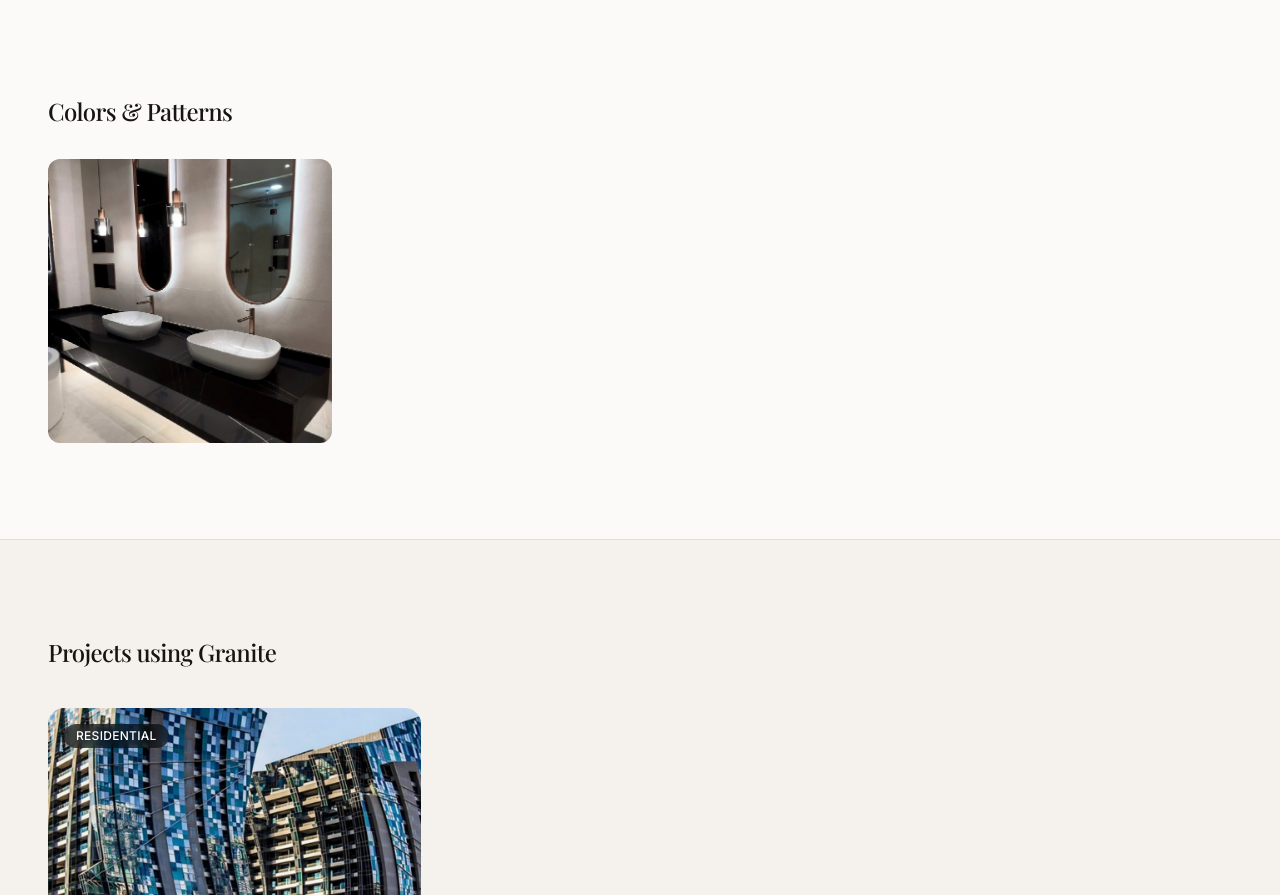
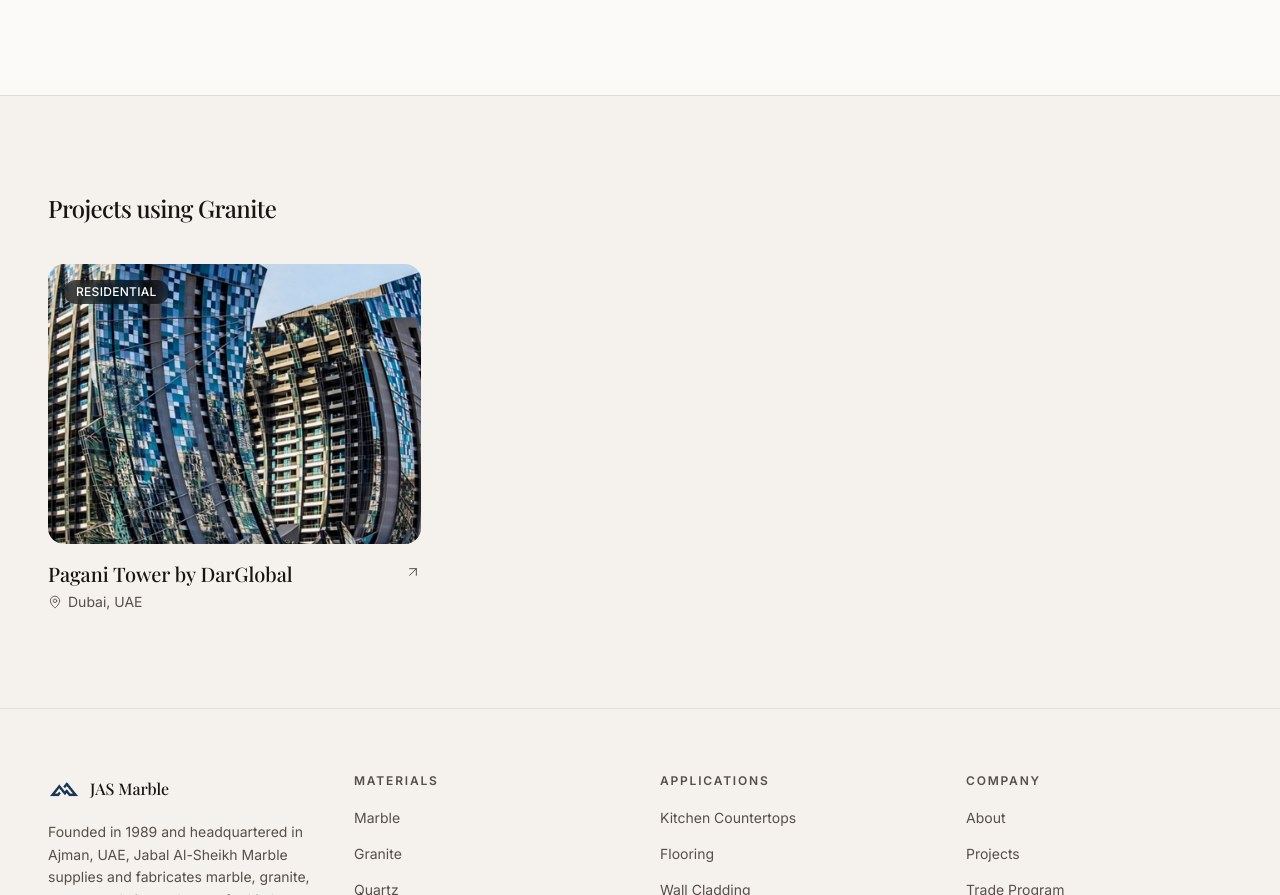
Before and after one commit to basselalnashar-gif/jas-marble-websitee, a Next.js app: page /materials/granite in a window 1280 px wide. Shown: the part 895-1790 px from the top of the page. Built offline with nearby package versions, Linux system fonts and the light colour scheme.

Commit message:
Remove old unlabeled Colors and Patterns section

```diff
--- a/src/app/materials/[slug]/page.tsx
+++ b/src/app/materials/[slug]/page.tsx
@@ -135,43 +135,6 @@ export default function MaterialPage({
         </section>
       ) : null}
 
-      {material.images.length > 0 ? (
-        <section className="container-px mx-auto max-w-8xl pb-20 sm:pb-24">
-          <Reveal>
-            <h2 className="mb-8 font-display text-2xl font-medium tracking-tight">
-              Colors &amp; Patterns
-            </h2>
-          </Reveal>
-          <StaggerGroup className="grid grid-cols-2 gap-4 sm:grid-cols-3 lg:grid-cols-4">
-            {material.images.map((image, i) => (
-              <StaggerItem key={image.src}>
-                <div className="relative aspect-square overflow-hidden rounded-xl">
-                  <Image
-                    src={image.src}
-                    alt={image.alt}
-                    fill
-                    className="object-cover transition-transform duration-700 ease-premium hover:scale-[1.05]"
-                    sizes="(min-width: 1024px) 25vw, 33vw"
-                  />
-                </div>
-              </StaggerItem>
-            ))}
-          </StaggerGroup>
-        </section>
-      ) : (
-        <section className="container-px mx-auto max-w-8xl pb-20 sm:pb-24">
-          <Reveal>
-            <h2 className="mb-8 font-display text-2xl font-medium tracking-tight">
-              Colors &amp; Patterns
-            </h2>
-            <PlaceholderImage
-              label={`${material.name} gallery — photography coming soon`}
-              className="aspect-[21/9] w-full rounded-2xl"
-            />
-          </Reveal>
-        </section>
-      )}
-
       {relatedProjects.length > 0 ? (
         <section className="border-t border-hairline bg-canvas-alt py-20 sm:py-24">
           <div className="container-px mx-auto max-w-8xl">
```
